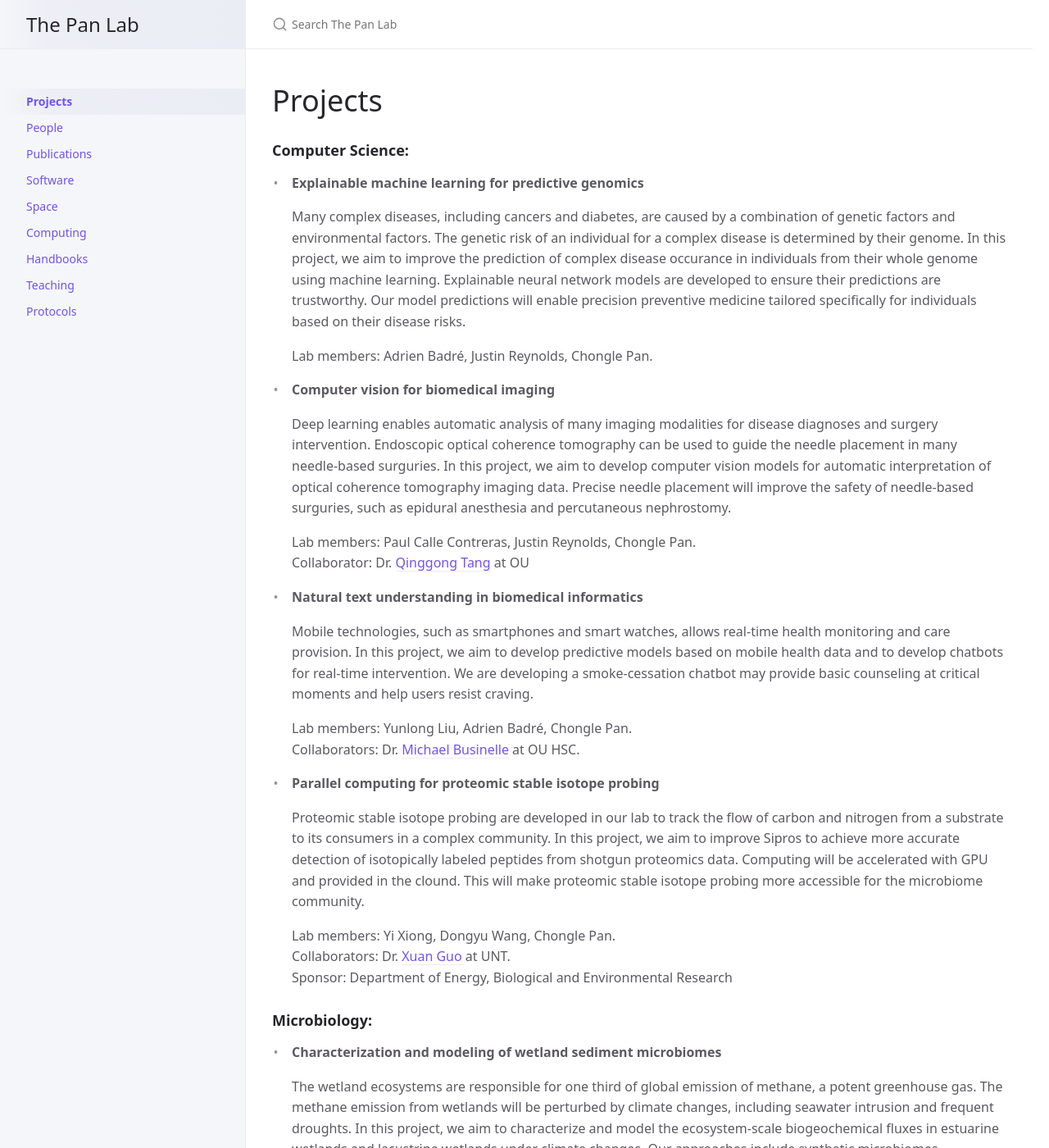
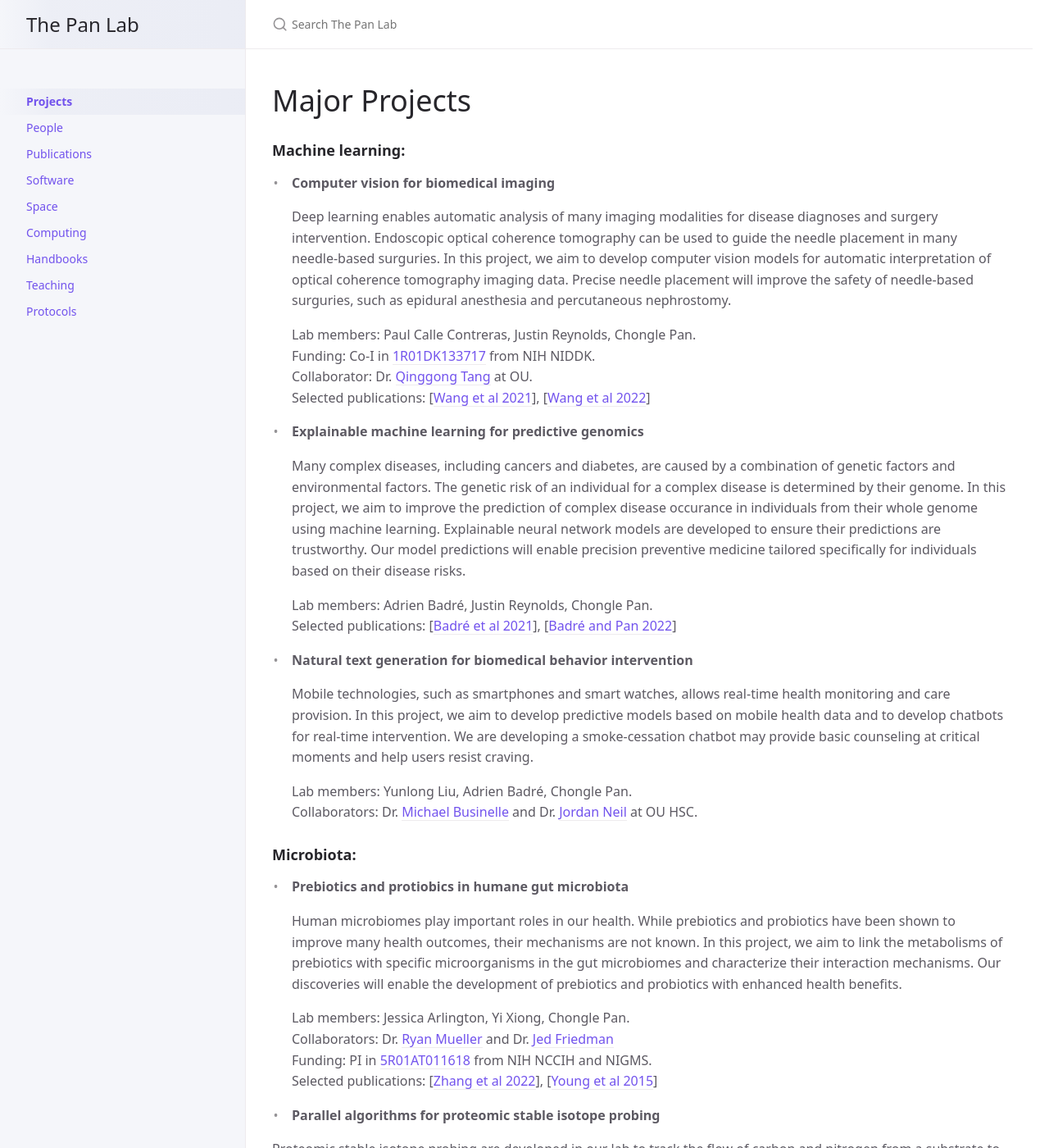
Before and after one commit to thepanlab/thepanlab.github.io, a Jekyll site: the page built from docs/projects.md, in a window 1280 px wide and 1400 px high. Shown: the whole window at 82% size. Built offline with Jekyll 4.4.1, drawn with Linux system fonts in a browser that asks for light colours; some of the changed text lies outside the part shown.

Commit message:
Update projects.md

```diff
--- a/docs/projects.md
+++ b/docs/projects.md
@@ -3,9 +3,21 @@ layout: default
 title: Projects
 nav_order: 1
 ---
-# Projects
+# Major Projects
 
-### **Computer Science:**
+### **Machine learning:**
+
+- **Computer vision for biomedical imaging**
+
+  Deep learning enables automatic analysis of many imaging modalities for disease diagnoses and surgery intervention. Endoscopic optical coherence tomography can
+  be used to guide the needle placement in many needle-based surguries. In this project, we aim to develop computer vision models for automatic interpretation of
+  optical coherence tomography imaging data. Precise needle placement will improve the safety of needle-based surguries, such as epidural anesthesia and
+  percutaneous nephrostomy.
+
+  Lab members: Paul Calle Contreras, Justin Reynolds, Chongle Pan.
+  Funding: Co-I in [1R01DK133717](https://reporter.nih.gov/search/CFJB1sFbw0O0rkY76X28nw/project-details/10501992) from NIH NIDDK.
+  Collaborator: Dr. [Qinggong Tang](http://tanglab.oucreate.com/) at OU.
+  Selected publications: [[Wang et al 2021](https://pubmed.ncbi.nlm.nih.gov/33996237/)], [[Wang et al 2022](https://pubmed.ncbi.nlm.nih.gov/35103420/)]
 
 - **Explainable machine learning for predictive genomics**
 
@@ -15,27 +27,32 @@ nav_order: 1
   enable precision preventive medicine tailored specifically for individuals based on their disease risks.
 
   Lab members: Adrien Badré, Justin Reynolds, Chongle Pan.
+  Selected publications: [[Badré et al 2021](https://pubmed.ncbi.nlm.nih.gov/33009504/)], [[Badré and Pan 2022](https://pubmed.ncbi.nlm.nih.gov/35462722/)]
 
-- **Computer vision for biomedical imaging**
-
-  Deep learning enables automatic analysis of many imaging modalities for disease diagnoses and surgery intervention. Endoscopic optical coherence tomography can
-  be used to guide the needle placement in many needle-based surguries. In this project, we aim to develop computer vision models for automatic interpretation of
-  optical coherence tomography imaging data. Precise needle placement will improve the safety of needle-based surguries, such as epidural anesthesia and
-  percutaneous nephrostomy.
-
-  Lab members: Paul Calle Contreras, Justin Reynolds, Chongle Pan.
-  Collaborator: Dr. [Qinggong Tang](http://tanglab.oucreate.com/) at OU
-
-- **Natural text understanding in biomedical informatics**
+- **Natural text generation for biomedical behavior intervention**
 
   Mobile technologies, such as smartphones and smart watches, allows real-time health monitoring and care provision. In this project, we aim to develop predictive
   models based on mobile health data and to develop chatbots for real-time intervention. We are developing a smoke-cessation chatbot may provide basic counseling
   at critical moments and help users resist craving.
 
   Lab members: Yunlong Liu, Adrien Badré, Chongle Pan.
-  Collaborators: Dr. [Michael Businelle](http://www.businellelab.com) at OU HSC.
+  Collaborators: Dr. [Michael Businelle](http://www.businellelab.com) and Dr. [Jordan Neil](https://medicine.ouhsc.edu/Academic-Departments/Family-and-Preventive-Medicine/Research/Research-Faculty-Profiles/jordan-neil-phd-1) at OU HSC.
 
-- **Parallel computing for proteomic stable isotope probing**
+
+### **Microbiota:**
+
+- **Prebiotics and protiobics in humane gut microbiota**
+
+  Human microbiomes play important roles in our health. While prebiotics and probiotics have been shown to improve many health outcomes, their mechanisms are
+  not known. In this project, we aim to link the metabolisms of prebiotics with specific microorganisms in the gut microbiomes and characterize their interaction
+  mechanisms. Our discoveries will enable the development of prebiotics and probiotics with enhanced health benefits.
+
+  Lab members: Jessica Arlington, Yi Xiong, Chongle Pan.
+  Collaborators: Dr. [Ryan Mueller](https://microbiology.oregonstate.edu/dr-ryan-mueller) and Dr. [Jed Friedman](https://medicine.ouhsc.edu/academic-departments/physiology/faculty/jacob-e-jed-friedman-phd)
+  Funding: PI in [5R01AT011618](https://reporter.nih.gov/search/t-5Gvs6MU0mf0CDCrsTC0Q/project-details/10463696) from NIH NCCIH and NIGMS.
+  Selected publications: [[Zhang et al 2022](https://pubmed.ncbi.nlm.nih.gov/35729161/)], [[Young et al 2015](https://pubmed.ncbi.nlm.nih.gov/26077811/)]
+
+ - **Parallel algorithms for proteomic stable isotope probing**
 
   Proteomic stable isotope probing are developed in our lab to track the flow of carbon and nitrogen from a substrate to its consumers in a complex community.
   In this project, we aim to improve Sipros to achieve more accurate detection of isotopically labeled peptides from shotgun proteomics data. Computing will be
@@ -43,12 +60,10 @@ nav_order: 1
 
   Lab members: Yi Xiong, Dongyu Wang, Chongle Pan.
   Collaborators: Dr. [Xuan Guo](http://www.cse.unt.edu/~xuanguo/) at UNT.
-  Sponsor: Department of Energy, Biological and Environmental Research
+  Funding: PI in [5R01AT011618](https://reporter.nih.gov/search/t-5Gvs6MU0mf0CDCrsTC0Q/project-details/10463696) from NIH NCCIH and NIGMS.
+  Selected publications: [[Li et al 2019](https://pubmed.ncbi.nlm.nih.gov/31866955/)], [[Guo et al 2018](https://pubmed.ncbi.nlm.nih.gov/29028897/)]
 
-
-### **Microbiology:**
-
-- **Characterization and modeling of wetland sediment microbiomes**
+  - **Characterization and modeling of environmental microbiota**
 
   The wetland ecosystems are responsible for one third of global emission of methane, a potent greenhouse gas. The methane emission from wetlands will be
   perturbed by climate changes, including seawater intrusion and frequent droughts. In this project, we aim to characterize and model the ecosystem-scale
@@ -58,17 +73,8 @@ nav_order: 1
 
   Lab members: Dongyu Wang, Yi Xiong, Chongle Pan.
   Collaborators: Dr. [Mari Winkler](http://www.winklerlab.com) at UW Seattle.
-  Sponsor: Department of Energy, Biological and Environmental Research.
-
-- **Prebiotics and protiobics in humane microbiomes**
-
-  Human microbiomes play important roles in our health. While prebiotics and probiotics have been shown to improve many health outcomes, their mechanisms are
-  not known. In this project, we aim to link the metabolisms of prebiotics with specific microorganisms in the gut microbiomes and characterize their interaction
-  mechanisms. Our discoveries will enable the development of prebiotics and probiotics with enhanced health benefits.
-
-  Lab members: Stormi Miller, Yi Xiong, Chongle Pan.
-  Collaborators: Dr. [Ryan Mueller](https://microbiology.oregonstate.edu/dr-ryan-mueller) at OSU
-  Sponsor: National Institutes of Health.
+  Funding: Department of Energy, Biological and Environmental Research.
+  Selected publications: [[Yao et al 2018](https://pubmed.ncbi.nlm.nih.gov/29358607/)], [[Li et al 2017](https://pubmed.ncbi.nlm.nih.gov/27871150/)]
 
 ## Completed Projects
 - High-performance bioinformatics workflow for integrative ‘-omics’ data analytics (2016 ~ 2019) funded by DOD
```
